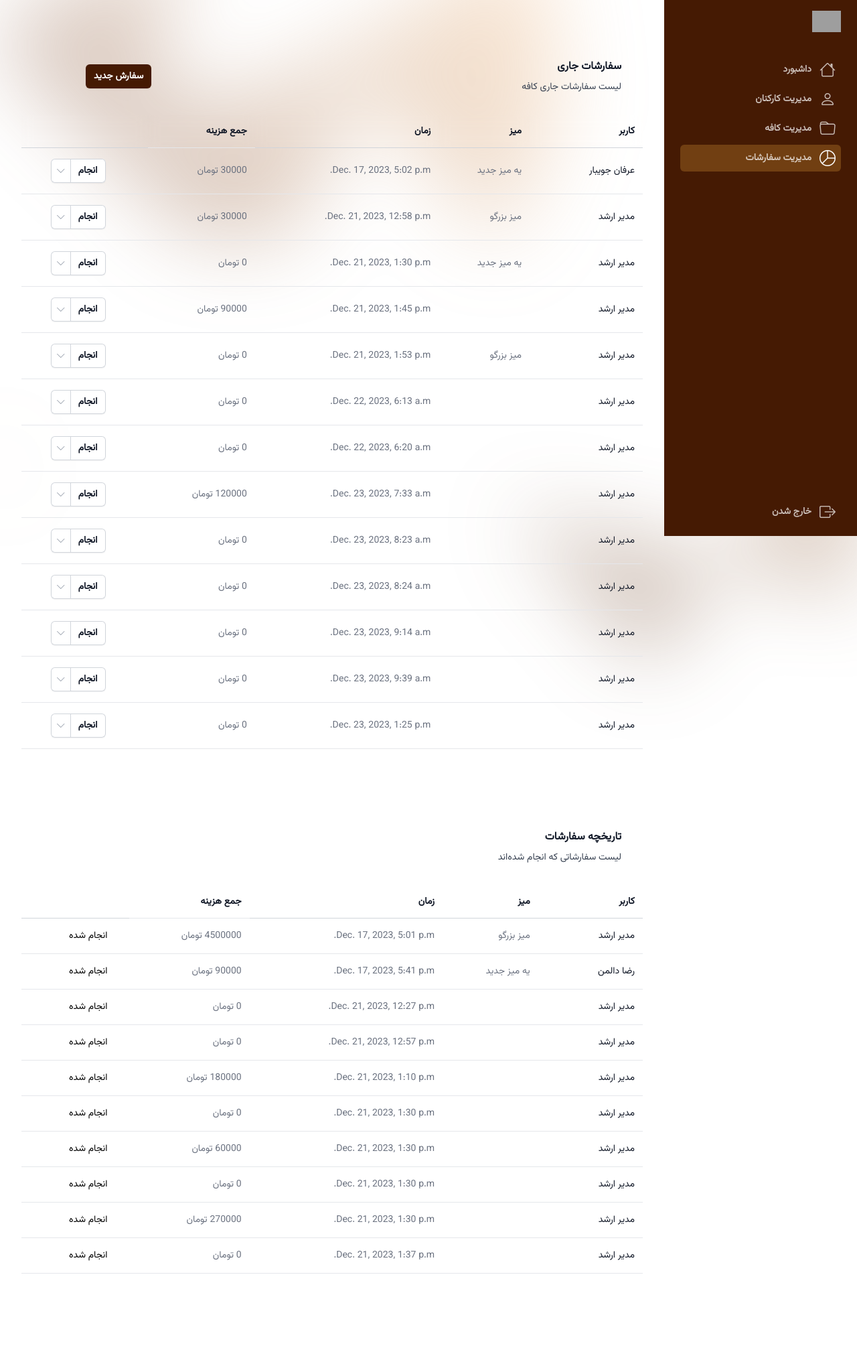
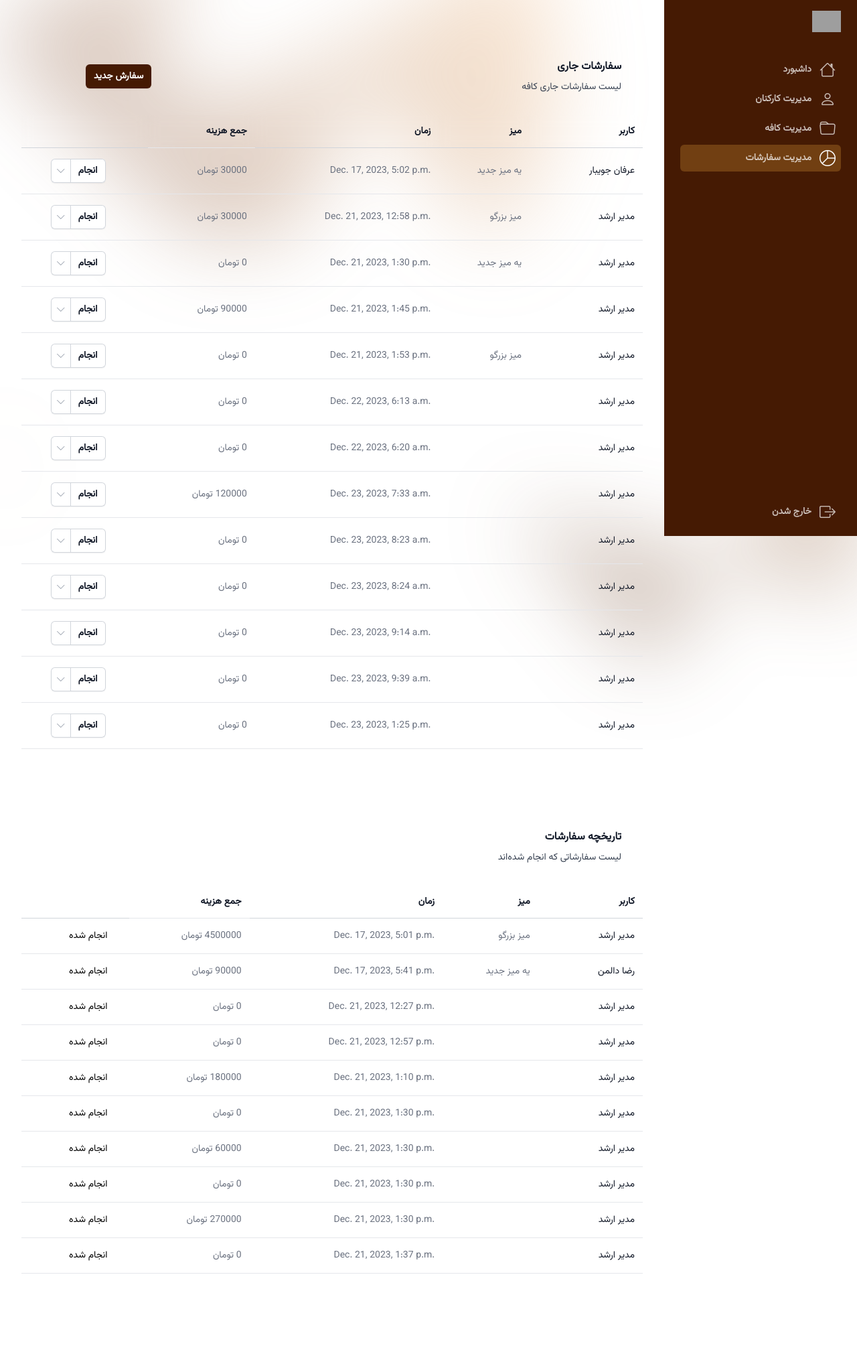
Before and after one commit to Erfaani/CafQaf, a Django app: page /dashboard/orders/ in a window 1280 px wide. Shown: the whole page at 67% size. Run offline with Django 4.2, Linux system fonts and the light colour scheme; data comes from the database, SQL or seed files in the repository; style sheets or scripts are compiled from the project's sources; some libraries are stand-ins or nearby versions; grey boxes are pictures that could not be loaded.

```diff
--- a/dashboard/templates/dashboard/orders/order_item.html
+++ b/dashboard/templates/dashboard/orders/order_item.html
@@ -5,7 +5,7 @@
     <td class="whitespace-nowrap border-b border-gray-200 hidden px-3 py-4 text-sm text-gray-500 sm:table-cell">
         {{ order.table.name }}
     </td>
-    <td class="whitespace-nowrap border-b border-gray-200 hidden px-3 py-4 text-sm text-gray-500 lg:table-cell">
+    <td dir="ltr" class="text-right whitespace-nowrap border-b border-gray-200 hidden px-3 py-4 text-sm text-gray-500 lg:table-cell">
         {{ order.created_at }}
     </td>
     <td class="whitespace-nowrap border-b border-gray-200 px-3 py-4 text-sm text-gray-500">
```
